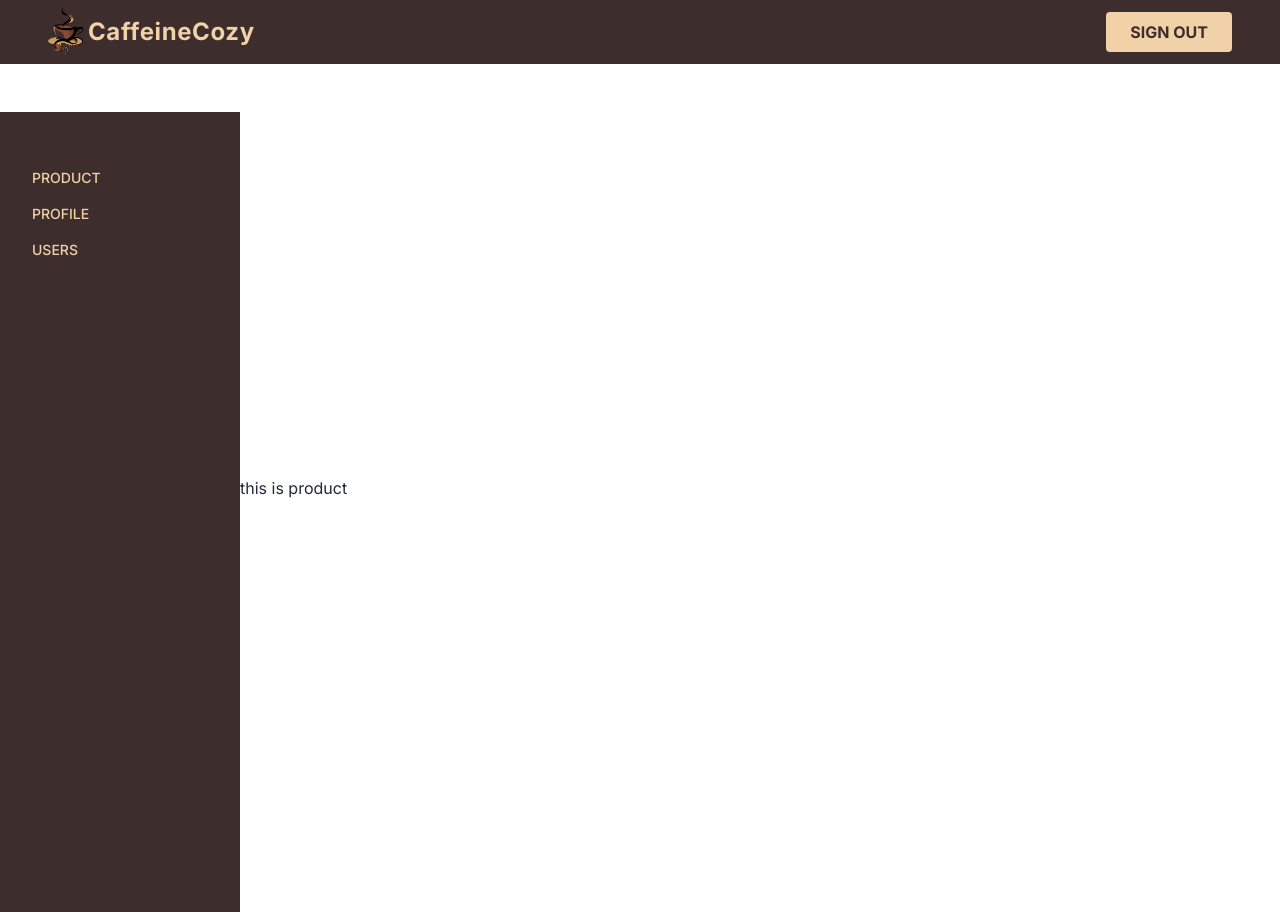
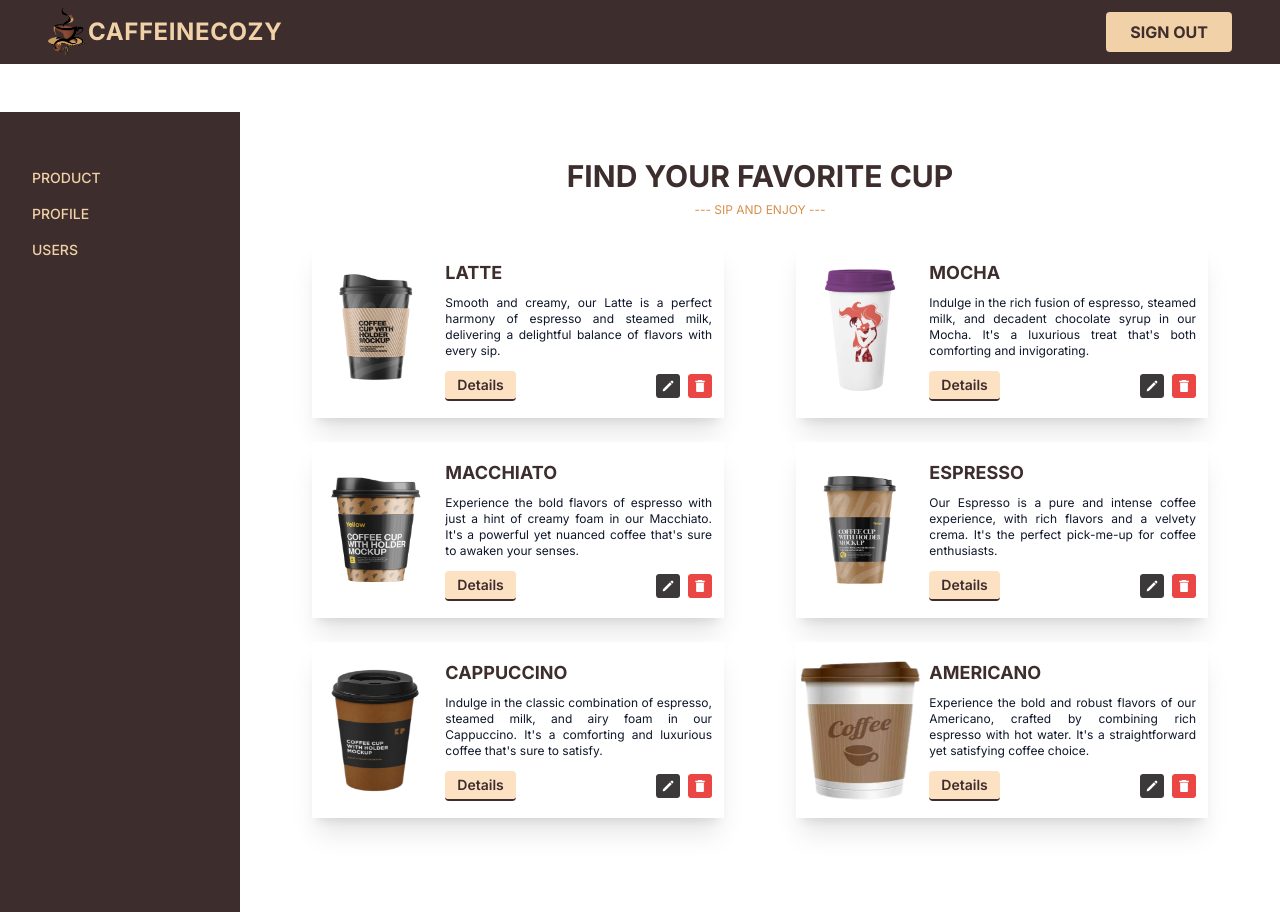
Before and after one commit to QuaziSamiha/Caffeine_Cozy, a Next.js app: page /Dashboard/Product in a window 1280 px wide. Built offline with nearby package versions, Linux system fonts and the light colour scheme.

Commit message:
product page structure done

```diff
--- /dev/null
+++ b/app/Dashboard/Product/ProductCard/ProductCard.js
@@ -0,0 +1,38 @@
+import Image from "next/image";
+import deleteBtn from '@/public/images/delete.png'
+import updateBtn from '@/public/images/update.png'
+
+const ProductCard = ({ product }) => {
+  console.log(product);
+  return (
+    <>
+      <div className="mx-6">
+        <div className="flex justify-evenly items-center bg-base-100 shadow-xl h-44">
+          <figure className="w-1/3">
+            <Image
+              className="w-32 h-36"
+              src={product.productImage}
+              alt={product.productName}
+            />
+          </figure>
+          <div className="w-2/3 mr-3">
+            <h2 className="text-[#3d2d2d] text-lg font-bold uppercase mb-2">{product.productName}</h2>
+            <p className="text-xs text-[#0f172a] text-justify">{product.productDescription}</p>
+            <p>{product.productPrice}</p>
+            <div className="flex justify-between items-center mt-3">
+              <div>
+                <button className="bg-[#fce1c3] text-[#3d2d2d] px-3 py-1 rounded border-b-2 border-[#3d2d2d] text-sm font-semibold">Details</button>
+              </div>
+              <div className="flex">
+                <button><Image className="w-6 h-6 mr-2" src={updateBtn} alt="Update"/></button>
+                <button><Image className="w-6 h-6" src={deleteBtn} alt="Delete"/></button>
+              </div>
+            </div>
+          </div>
+        </div>
+      </div>
+    </>
+  );
+};
+
+export default ProductCard;
--- a/app/Dashboard/Product/page.js
+++ b/app/Dashboard/Product/page.js
@@ -1,5 +1,100 @@
+import coffee1 from "@/public/images/1.png";
+import coffee2 from "@/public/images/2.png";
+import coffee3 from "@/public/images/3.png";
+import coffee4 from "@/public/images/4.png";
+import coffee5 from "@/public/images/5.png";
+import coffee6 from "@/public/images/6.png";
+import ProductCard from "./ProductCard/ProductCard";
+
 const Product = () => {
-  return <div>this is product</div>;
+  const products = [
+    {
+      productId: 1,
+      productName: "Latte",
+      productDescription:
+        "Smooth and creamy, our Latte is a perfect harmony of espresso and steamed milk, delivering a delightful balance of flavors with every sip.",
+      productImage: coffee1,
+      price: 20,
+      productIngredients: "Espresso, Steamed Milk",
+      originHistory:
+        "Originating from Italy, the Latte has become a beloved staple in coffee shops worldwide, known for its comforting and soothing qualities.",
+    },
+    {
+      productId: 2,
+      productName: "Mocha",
+      productDescription:
+        "Indulge in the rich fusion of espresso, steamed milk, and decadent chocolate syrup in our Mocha. It's a luxurious treat that's both comforting and invigorating.",
+      productImage: coffee2,
+      price: 22,
+      productIngredients: "Espresso, Steamed Milk, Chocolate Syrup",
+      originHistory:
+        "The Mocha traces its roots back to Yemen, where coffee beans were first cultivated. Today, it's celebrated worldwide for its irresistible blend of flavors.",
+    },
+    {
+      productId: 3,
+      productName: "Macchiato",
+      productDescription:
+        "Experience the bold flavors of espresso with just a hint of creamy foam in our Macchiato. It's a powerful yet nuanced coffee that's sure to awaken your senses.",
+      productImage: coffee3,
+      price: 18,
+      productIngredients: "Espresso, Foamed Milk",
+      originHistory:
+        "Hailing from Italy, the Macchiato has a rich history dating back to the 19th century. It's loved for its simplicity and intense coffee flavor.",
+    },
+    {
+      productId: 4,
+      productName: "Espresso",
+      productDescription:
+        "Our Espresso is a pure and intense coffee experience, with rich flavors and a velvety crema. It's the perfect pick-me-up for coffee enthusiasts.",
+      productImage: coffee4,
+      price: 16,
+      productIngredients: "Espresso",
+      originHistory:
+        "The Espresso originated in Italy, where it's deeply ingrained in the coffee culture. It's renowned for its strong flavor and quick preparation.",
+    },
+    {
+      productId: 5,
+      productName: "Cappuccino",
+      productDescription:
+        "Indulge in the classic combination of espresso, steamed milk, and airy foam in our Cappuccino. It's a comforting and luxurious coffee that's sure to satisfy.",
+      productImage: coffee5,
+      price: 21,
+      productIngredients: "Espresso, Steamed Milk, Foamed Milk",
+      originHistory:
+        "With roots in Italy, the Cappuccino has evolved into a beloved coffee worldwide. Its frothy texture and balanced flavors make it a perennial favorite.",
+    },
+    {
+      productId: 6,
+      productName: "Americano",
+      productDescription:
+        "Experience the bold and robust flavors of our Americano, crafted by combining rich espresso with hot water. It's a straightforward yet satisfying coffee choice.",
+      productImage: coffee6,
+      price: 17,
+      productIngredients: "Espresso, Hot Water",
+      originHistory:
+        "Originating in America, the Americano is a popular choice for those who prefer a strong and straightforward coffee. It's celebrated for its simplicity and versatility.",
+    },
+  ];
+
+  return (
+    <>
+      <section className="mx-12 py-12">
+        <div className="text-center">
+          <h1 className="font-bold text-3xl text-[#3d2d2d] uppercase">
+            Find Your Favorite Cup
+          </h1>
+          <h6 className="text-xs uppercase text-[#d6904b] mt-2">--- Sip and Enjoy ---</h6>
+        </div>
+        <div className="mt-6">
+          <div className="grid grid-cols-2 gap-6">
+            {products.map((product) => (
+              <ProductCard key={product.id} product={product} />
+            ))}
+          </div>
+        </div>
+      </section>
+    </>
+  );
 };
 
 export default Product;
--- a/components/Navbar/Navbar.js
+++ b/components/Navbar/Navbar.js
@@ -8,7 +8,7 @@ const Navbar = () => {
         <div className="flex-1">
           <div className="flex items-center">
             <Image className="h-12 w-10" src={logo} alt="coffee cup" />
-            <p className="font-bold fon text-2xl tracking-wide">CaffeineCozy</p>
+            <p className="font-bold fon text-2xl tracking-wide uppercase">CaffeineCozy</p>
           </div>
         </div>
         <div className="flex-none">
```
Also changed, not shown: public/images/delete.png (added), public/images/update.png (added).
